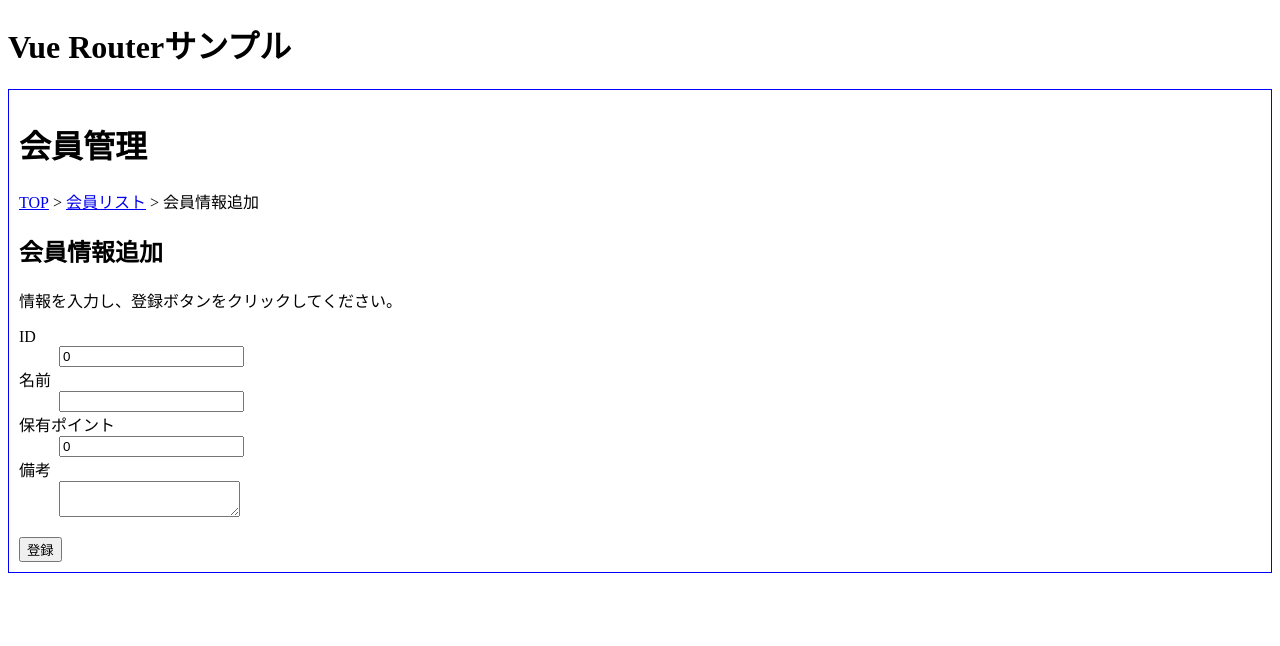
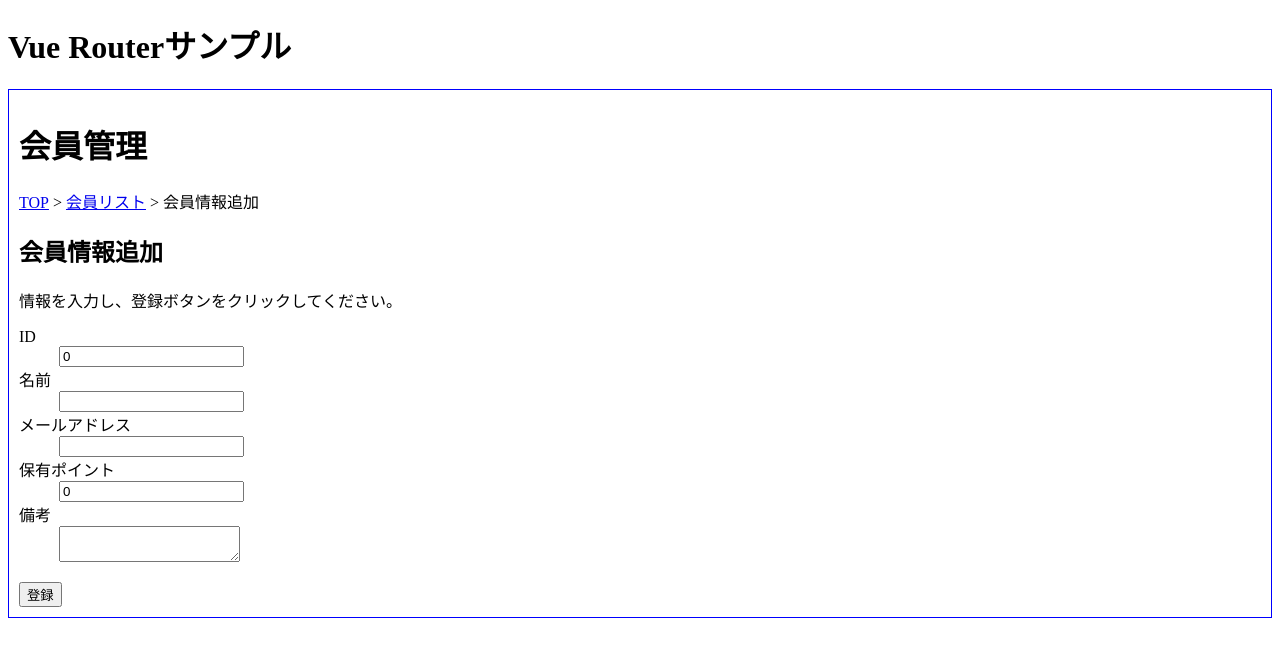
Before and after one commit to architshin/GihyoVue, a Vue app in the folder chap10/router-basic/: page /member/add in a window 1280 px wide. Shown: the top 646 px of the page. Built offline with nearby package versions, Linux system fonts and the light colour scheme.

Commit message:
原稿に合わせて変更。

```diff
--- a/chap10/router-basic/src/router/index.ts
+++ b/chap10/router-basic/src/router/index.ts
@@ -21,7 +21,10 @@ const routes: Array<RouteRecordRaw> = [
 			return import("../views/member/MemberDetail.vue");
 		},
 		props: (routes) => {
-			return {id: Number(routes.params.id)};
+			const idNum = Number(routes.params.id);
+			return {
+				id: idNum
+			};
 		}
 	},
 	{
--- a/chap10/router-basic/src/views/member/MemberAdd.vue
+++ b/chap10/router-basic/src/views/member/MemberAdd.vue
@@ -25,6 +25,12 @@
 				</dt>
 				<dd>
 					<input type="text" id="addName" v-model="name" required>
+				</dd>
+				<dt>
+					<label for="addEmail">メールアドレス&nbsp;</label>
+				</dt>
+				<dd>
+					<input type="email" id="addEmail" v-model="email" required>
 				</dd>
 				<dt>
 					<label for="addPoint">保有ポイント&nbsp;</label>
@@ -64,8 +70,10 @@ export default defineComponent({
 			}
 		);
 		const onAdd = (): void => {
+			// console.log(member);
 			memberList.set(member.id, member);
 			router.push({name: "MemberList"});
+			// router.push({name: "MemberDetail", params: {id: member.id}});
 		};
 		return {
 			...toRefs(member),
```
Also changed, not shown: chap10/router-basic/src/views/member/MemberDetail.vue (+10 -2 lines), chap10/router-basic/src/views/member/MemberList.vue (+9 -3 lines).
